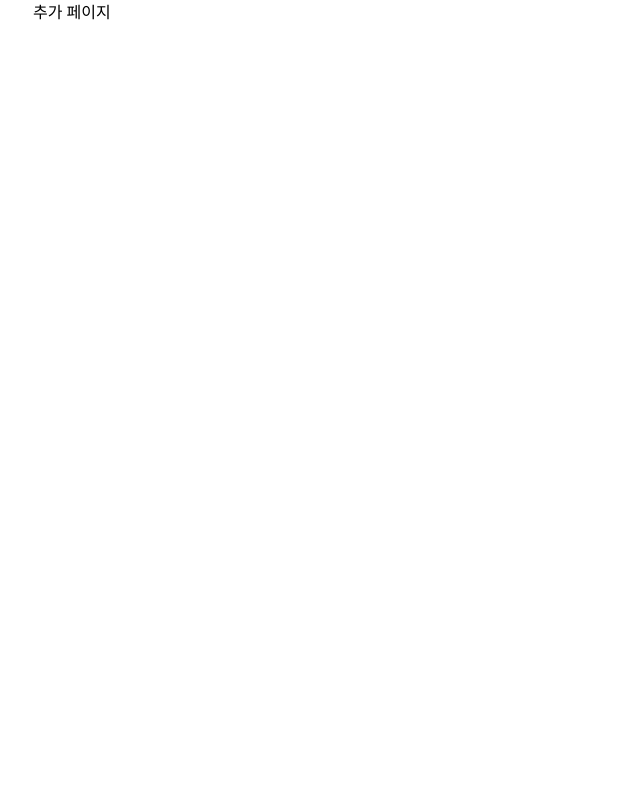
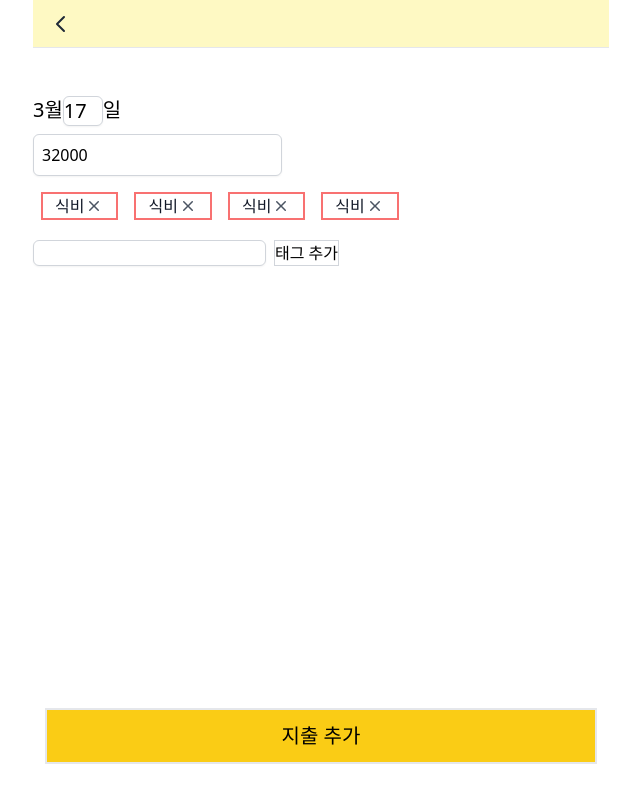
Before and after one commit to moonyoungchu/gagyeboo-project, a Next.js app in the folder Frontend/gongyu-gagyebu/: page /items/add in a window 1280 px wide. Shown: the whole page, without its empty margins (319-959 px from the left). Built offline with nearby package versions, Linux system fonts and the light colour scheme.

Commit message:
feat: 지출 추가 페이지 UI 초안 작업
- 태그 버튼 추가
- 네비게이션 분기처리

```diff
--- a/Frontend/gongyu-gagyebu/components/layout.tsx
+++ b/Frontend/gongyu-gagyebu/components/layout.tsx
@@ -15,32 +15,37 @@ export default function Layout({
   showMenubar,
   children,
 }: LayoutProps) {
-
   const router = useRouter();
-
 
   return (
     <div>
       <Navigation canGoBack={canGoBack} showMenubar={showMenubar} />
 
+      {router.pathname === "/" || router.pathname === "/year" ? (
         <div className="grid grid-cols-2 divide-x divide-gray-900/5 bg-blue-100 top-12 fixed w-full max-w-xl">
-
           <Link href="/">
-          <a className={cls("flex items-center justify-center gap-x-1.5 p-2 text-sm font-semibold leading-6 text-gray-900 hover:bg-blue-300",
-                router.pathname === "/" ? "bg-blue-400": "bg-blue-100")}>
+            <a
+              className={cls(
+                "flex items-center justify-center gap-x-1.5 p-2 text-sm font-semibold leading-6 text-gray-900 hover:bg-blue-300",
+                router.pathname === "/" ? "bg-blue-400" : "bg-blue-100"
+              )}
+            >
               이번달 지출
             </a>
           </Link>
 
-
           <Link href="/year">
-        <a className={cls("flex items-center justify-center gap-x-1.5 p-2 text-sm font-semibold leading-6 text-gray-900 hover:bg-blue-300",
-                router.pathname === "/year" ? "bg-blue-400": "bg-blue-100")}>
+            <a
+              className={cls(
+                "flex items-center justify-center gap-x-1.5 p-2 text-sm font-semibold leading-6 text-gray-900 hover:bg-blue-300",
+                router.pathname === "/year" ? "bg-blue-400" : "bg-blue-100"
+              )}
+            >
               연간 소비 통계
             </a>
           </Link>
-
         </div>
+      ) : null}
 
       <div className="pt-24 pb-5">{children}</div>
     </div>
--- a/Frontend/gongyu-gagyebu/components/navigation.tsx
+++ b/Frontend/gongyu-gagyebu/components/navigation.tsx
@@ -21,8 +21,7 @@ export default function Navigation({
   return (
     <div
       className="bg-yellow-100 w-full h-12 max-w-xl
-    text-lg font-medium text-gray-800 border-b
-    top-0 fixed flex justify-center items-center"
+    text-lg font-medium text-gray-800 border-b top-0 fixed flex justify-center items-center"
     >
       {canGoBack ? (
         <button onClick={onClick} className="absolute left-4">
@@ -45,7 +44,7 @@ export default function Navigation({
 
       {showMenubar ? (
         <div className="flex justify-between w-full max-w-xl px-3">
-          <button onClick={onClick}>
+          <button>
             <svg
               xmlns="http://www.w3.org/2000/svg"
               fill="none"
--- /dev/null
+++ b/Frontend/gongyu-gagyebu/components/tag.tsx
@@ -0,0 +1,29 @@
+import Link from "next/link";
+
+interface TagProps {
+  name: string;
+  id: number;
+}
+
+export default function Tag({ name, id }: TagProps) {
+  return (
+    <div className="flex px-3 mx-2 cursor-pointer justify-between border-2 border-red-400">
+      <div className="flex space-x-4">
+        <span className="font-medium text-gray-900 ">{name}</span>
+      </div>
+
+      <div className="flex space-x-2 justify-end">
+        <div className="flex space-x-1 items-center text-gray-600">
+          <svg
+            xmlns="http://www.w3.org/2000/svg"
+            viewBox="0 0 20 20"
+            fill="currentColor"
+            className="w-5 h-5"
+          >
+            <path d="M6.28 5.22a.75.75 0 00-1.06 1.06L8.94 10l-3.72 3.72a.75.75 0 101.06 1.06L10 11.06l3.72 3.72a.75.75 0 101.06-1.06L11.06 10l3.72-3.72a.75.75 0 00-1.06-1.06L10 8.94 6.28 5.22z" />
+          </svg>
+        </div>
+      </div>
+    </div>
+  );
+}
--- a/Frontend/gongyu-gagyebu/components/year-item.tsx
+++ b/Frontend/gongyu-gagyebu/components/year-item.tsx
@@ -12,26 +12,13 @@ export default function YearItem({ title, price, month, id, rate }: ItemProps) {
   return (
     <Link href={`/yearitems/${id}`}>
       <a className="flex px-4 py-3 cursor-pointer justify-between">
-
         <div className="flex space-x-4">
           <span className="font-medium text-gray-900">{month}월</span>
         </div>
 
         <div className="flex space-x-2 justify-end">
-
           <span className="px-4 font-medium text-gray-900">{price}원</span>
           <span className="px-4 font-medium text-gray-900">{rate}%</span>
-
-          <div className="flex space-x-1 items-center text-gray-600">
-            <svg
-              xmlns="http://www.w3.org/2000/svg"
-              viewBox="0 0 20 20"
-              fill="currentColor"
-              className="w-5 h-5"
-            >
-              <path d="M6.28 5.22a.75.75 0 00-1.06 1.06L8.94 10l-3.72 3.72a.75.75 0 101.06 1.06L10 11.06l3.72 3.72a.75.75 0 101.06-1.06L11.06 10l3.72-3.72a.75.75 0 00-1.06-1.06L10 8.94 6.28 5.22z" />
-            </svg>
-          </div>
         </div>
       </a>
     </Link>
--- a/Frontend/gongyu-gagyebu/pages/items/add.tsx
+++ b/Frontend/gongyu-gagyebu/pages/items/add.tsx
@@ -1,8 +1,44 @@
 import type { NextPage } from "next";
+import Head from "next/head";
+import Layout from "../../components/layout";
+import Tag from "../../components/tag";
 
 const Add: NextPage = () => {
   return (
-    <div>추가 페이지</div>
+    <Layout canGoBack={true}>
+      <Head>
+        <title>{`지출 추가`}</title>
+      </Head>
+
+      <div className="flex text-xl"> 3월 <input value="17" id="addtag" className="w-10 appearance-none border border-gray-300 rounded-md shadow-sm placeholder-gray-400 focus:outline-none focus:ring-orange-500 focus:border-orange-500"></input>일 </div>
+
+      <div className="flex mt-2">
+        <input
+          id="amount"
+          value="32000"
+          className="w-30 appearance-none p-2 border border-gray-300 rounded-md shadow-sm placeholder-gray-400 focus:outline-none focus:ring-orange-500 focus:border-orange-500"
+        />
+      </div>
+
+      <div className="flex mt-4">
+        {[1, 1, 1, 1].map((_, i) => (
+          <Tag id={i} key={i} name={"식비"} />
+        ))}
+      </div>
+
+      <div className="flex mt-5">
+       <input id="addtag" className="appearance-none border border-gray-300 rounded-md shadow-sm placeholder-gray-400 focus:outline-none focus:ring-orange-500 focus:border-orange-500"></input>
+       <button className="border border-gray-300 mx-2">태그 추가</button>
+      </div>
+
+      <div
+        className="w-full h-12 max-w-xl bottom-10 fixed flex justify-center items-center"
+      >
+        <button className="w-full mx-3 py-3 flex text-xl items-center justify-center bg-yellow-400 border-solid border-2">
+          지출 추가
+        </button>
+      </div>
+    </Layout>
   );
 };
 
--- /dev/null
+++ b/Frontend/gongyu-gagyebu/pages/yearitems/[id].tsx
@@ -0,0 +1,7 @@
+import type { NextPage } from "next";
+
+const YearDetailPage: NextPage = () => {
+  return <div>월별 상세 페이지</div>;
+};
+
+export default YearDetailPage;
```
Lines whose indentation alone changed are shown as unchanged.
